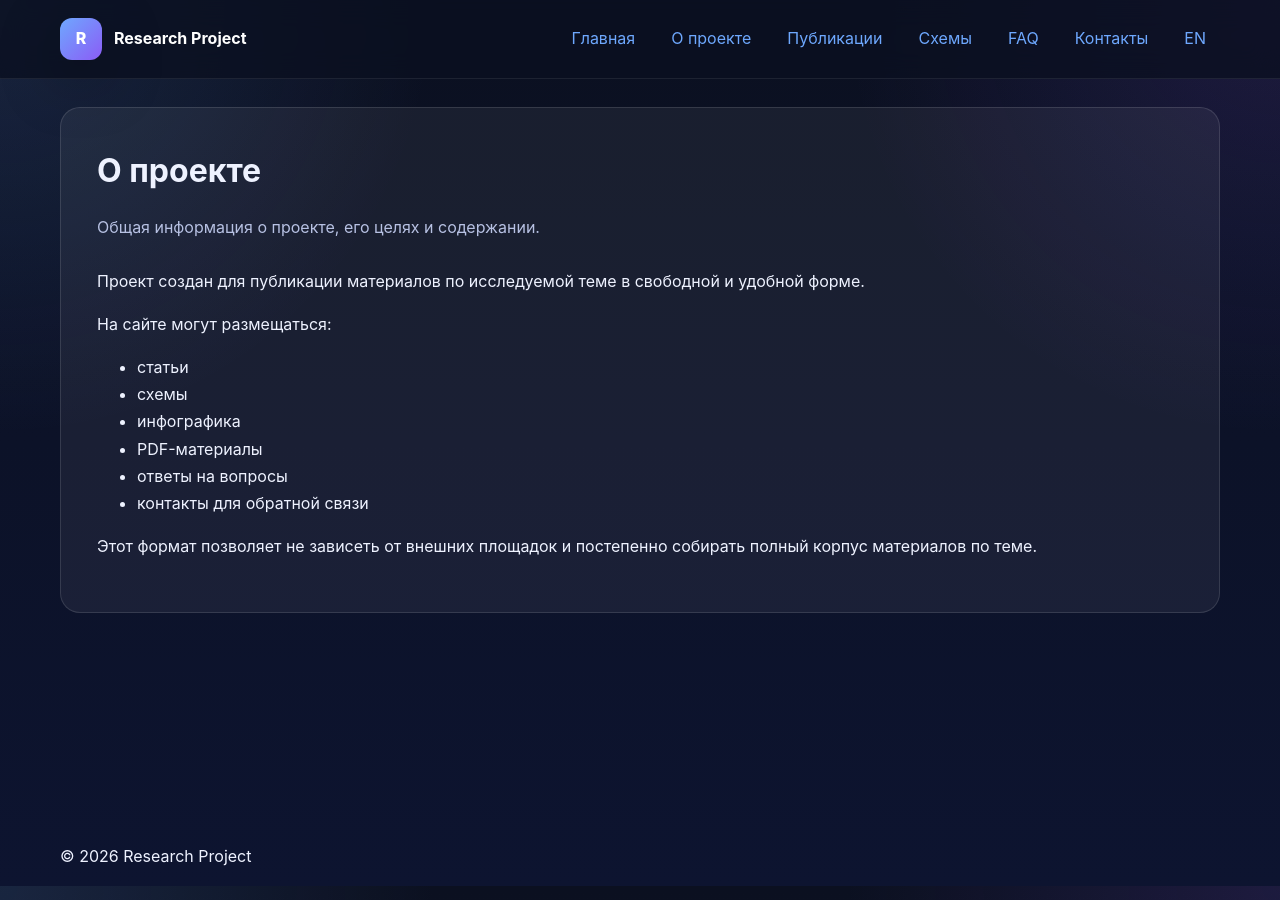
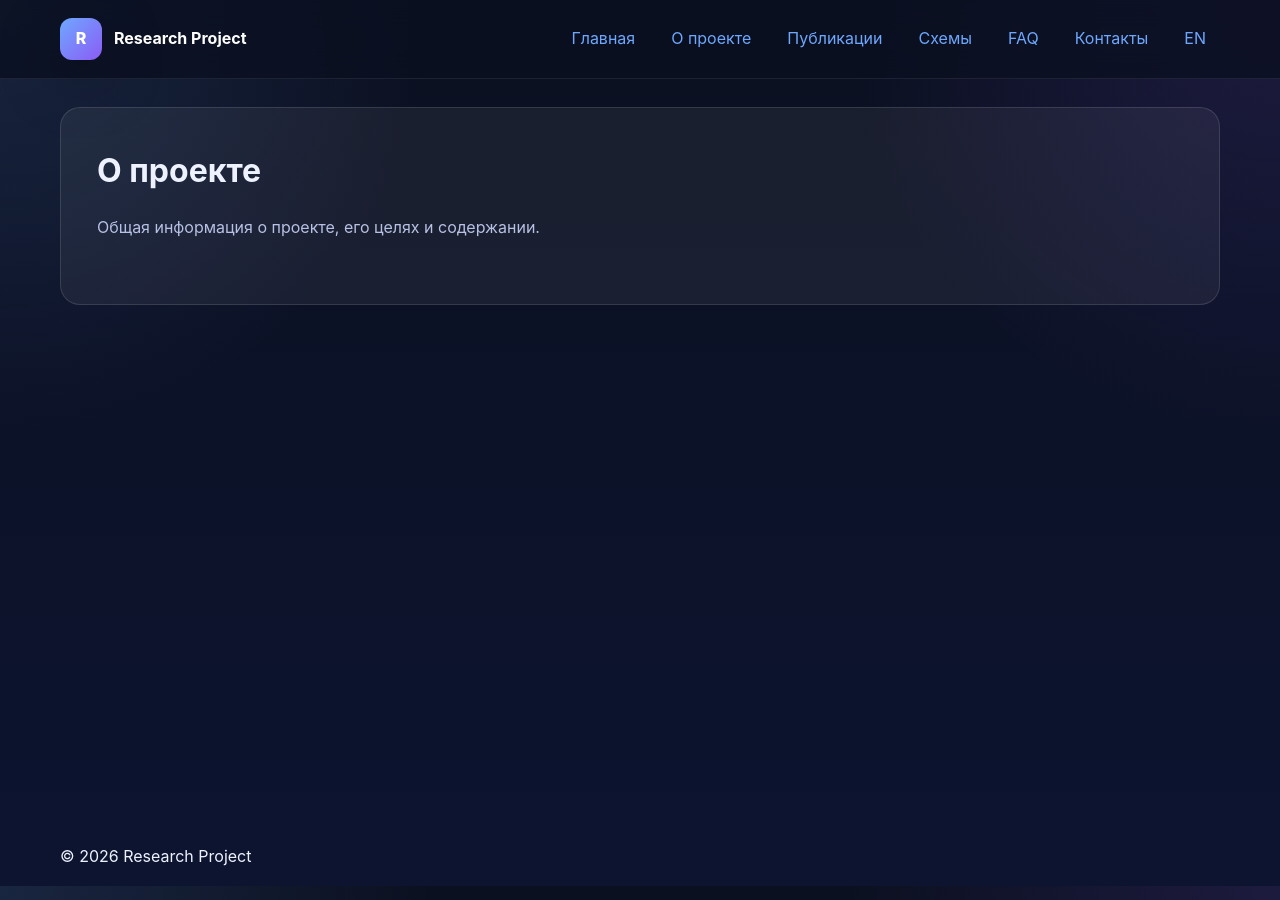
Before and after one commit to naoumov-ilia/naoumov-ilia.github.io, a Jekyll site: the page built from ru/about.md, in a window 1280 px wide. Built offline with Jekyll 4.4.1, drawn with Linux system fonts in a browser that asks for light colours.

Commit message:
Update about.md

```diff
--- a/ru/about.md
+++ b/ru/about.md
@@ -6,16 +6,3 @@ ref: about
 description: Общая информация о проекте, его целях и содержании.
 permalink: /ru/about/
 ---
-
-Проект создан для публикации материалов по исследуемой теме в свободной и удобной форме.
-
-На сайте могут размещаться:
-
-- статьи
-- схемы
-- инфографика
-- PDF-материалы
-- ответы на вопросы
-- контакты для обратной связи
-
-Этот формат позволяет не зависеть от внешних площадок и постепенно собирать полный корпус материалов по теме.
```
